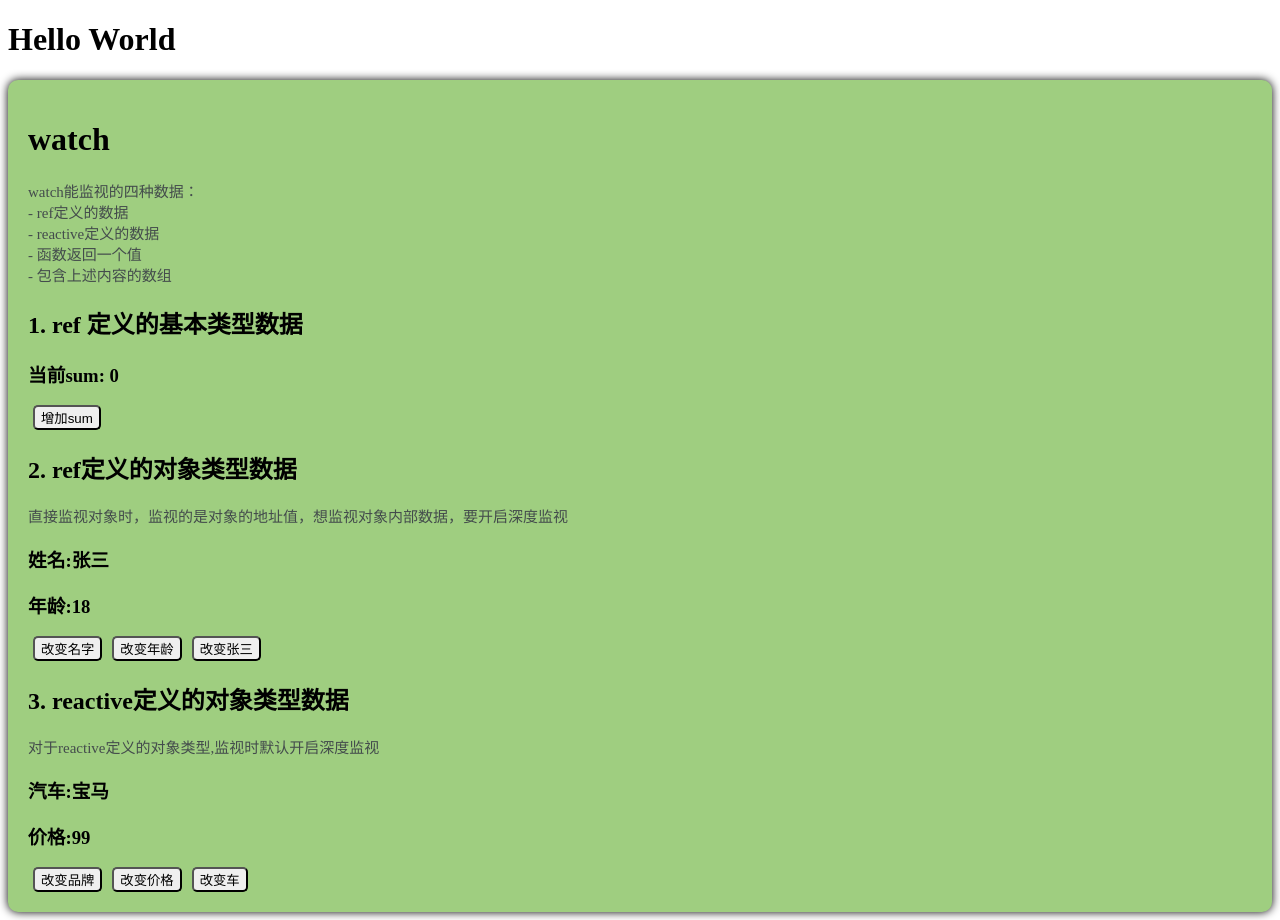
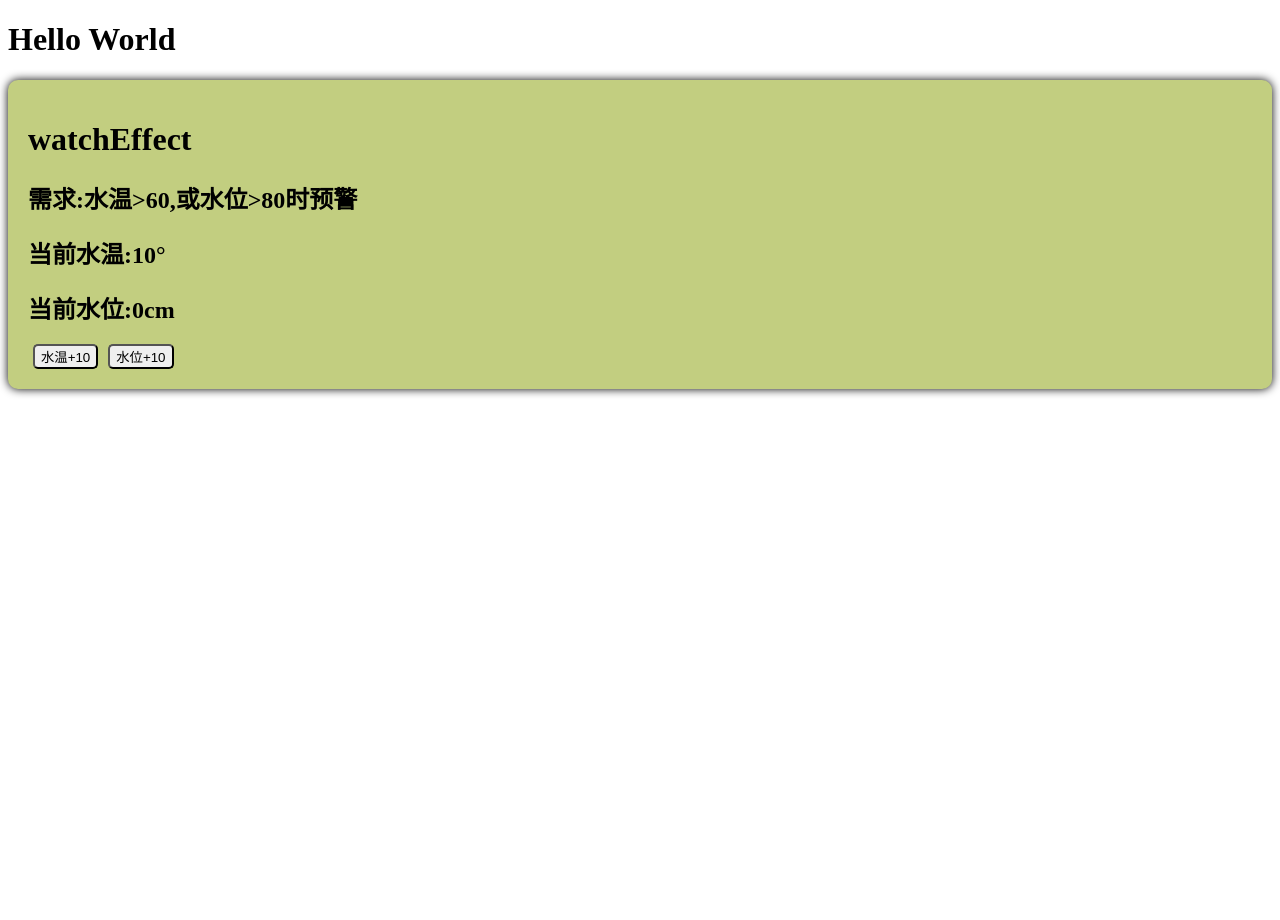
Before and after one commit to chaos-03x/vue-learning, a Vue app: page / in a window 1280 px wide. After the commit the page ends 800 px from the top, so only its background shows below. Built offline with nearby package versions, Linux system fonts and the light colour scheme; the HTML template or start-up script is replaced by a standard one.

Commit message:
学习watch和watchEffect

```diff
--- a/src/App.vue
+++ b/src/App.vue
@@ -5,7 +5,9 @@
         <Person_vue3/>
         <vfor/> -->
         <!-- <Computed/> -->
-        <watch/>
+        <!-- <watch_1/>
+        <watch_2/> -->
+        <watchEffect/>
     </div>
 
 </template>
@@ -15,9 +17,11 @@ import Person_vue2 from './components/Person_vue2.vue'
 import Person_vue3 from './components/Person_vue3.vue'
 import vfor from './components/V-for.vue'
 import Computed from './components/Computed.vue'
-import watch from './components/Watch.vue'
+import watch_1 from './components/Watch_1.vue'
+import watch_2 from './components/Watch_2.vue'
+import watchEffect from './components/watchEffect.vue'
 
 export default {
-    components: {Person_vue2,Person_vue3,vfor,Computed,watch}
+    components: {Person_vue2,Person_vue3,vfor,Computed,watch_1,watch_2,watchEffect}
 }
 </script>
--- a/src/components/Watch.vue
+++ /dev/null
@@ -1,109 +0,0 @@
-<template>
-    <div id="box">
-        <h1>watch</h1>
-        <span>
-            watch能监视的四种数据：<br>
-            - ref定义的数据<br>
-            - reactive定义的数据<br>
-            - 函数返回一个值<br>
-            - 包含上述内容的数组<br>
-        </span>
-
-        <h2>1. ref 定义的基本类型数据</h2>
-        <h3>当前sum: {{ sum }}</h3>
-        <button @click="changeSum">增加sum</button><br>
-
-        <h2>2. ref定义的对象类型数据</h2>
-        <span>直接监视对象时，监视的是对象的地址值，想监视对象内部数据，要开启深度监视</span>
-        <h3>姓名:{{ person.name }}</h3>
-        <h3>年龄:{{ person.age }}</h3>
-        <button @click="changeName">改变名字</button>
-        <button @click="changAge">改变年龄</button>
-        <button @click="changPerson">改变张三</button>
-
-        <h2>3. reactive定义的对象类型数据</h2>
-        <span>对于reactive定义的对象类型,监视时默认开启深度监视</span>
-        <h3>汽车:{{ car.brand }}</h3>
-        <h3>价格:{{ car.price }}</h3>
-        <button @click="changeBrand">改变品牌</button>
-        <button @click="changPrice">改变价格</button>
-        <button @click="changCar">改变车</button>
-    </div>
-</template>
-
-<script setup>
-defineOptions({name:'watch'})
-import {ref,reactive,watch} from 'vue'
-
-/** 情况一 */
-let sum = ref(0)
-function changeSum(){
-    sum.value++
-}
-watch(sum,(newValue,oldValue) => {
-    console.log('sum变化:',newValue,oldValue);
-})
-// 如何停止监视：watch的返回值是一个函数，作用是停止监视
-// const stopWatch = watch()
-
-
-/** 情况二 */
-let person = ref({
-    name:'张三',
-    age:18
-})
-
-function changeName(){
-    person.value.name += '~'
-}
-function changAge(){
-    person.value.age += 1
-}
-function changPerson(){
-    person.value = {name:'李四',age:108}
-}
-
-watch(person,(newVal,oldVal) => {
-    console.log("person变化:",newVal,oldVal)
-},{deep:true}) // 需开启深度监视,才能监视到内部属性变化,负责只能监视到内存地址的改变
-
-
-/** 情况三 */
-let car = reactive({
-    brand:'宝马',
-    price: 99
-})
-
-function changeBrand(){
-    car.brand += '~'
-}
-function changPrice(){
-    car.price += 1
-}
-function changCar(){
-    Object.assign(car,{brand:"奥迪",price:9999})
-}
-watch(car,(newVal,oldVal) => {
-    console.log("car改变:",newVal,oldVal);
-})
-
-</script>
-
-<style scoped>
-#box {
-    background-color: rgb(159, 206, 128);
-    box-shadow: 0 0 10px;
-    border-radius: 10px;
-    padding: 20px;
-}
-
-button {
-    margin: 0 5px;
-    border-radius: 5px;
-}
-
-span {
-    font-size: 15px;
-    color: rgb(68, 76, 76);
-}
-</style>
--- /dev/null
+++ b/src/components/Watch_1.vue
@@ -0,0 +1,113 @@
+<template>
+    <div id="box">
+        <h1>watch_1</h1>
+        <span>
+            watch能监视的四种数据：<br>
+            - ref定义的数据<br>
+            - reactive定义的数据<br>
+            - 返回一个值的函数<br>
+            - 包含上述内容的数组<br>
+        </span>
+
+        <h2>1. ref 定义的基本类型数据</h2>
+        <h3>当前sum: {{ sum }}</h3>
+        <button @click="changeSum">增加sum</button>
+
+        <h2>2. ref定义的对象类型数据</h2>
+        <span>直接监视对象时，监视的是对象的地址值，想监视对象内部数据，要开启深度监视</span>
+        <h3>姓名:{{ person.name }}</h3>
+        <h3>年龄:{{ person.age }}</h3>
+        <button @click="changeName">改变名字</button>
+        <button @click="changAge">改变年龄</button>
+        <button @click="changPerson">改变张三</button>
+
+        <h2>3. reactive定义的对象类型数据</h2>
+        <span>对于reactive定义的对象类型,监视时默认开启深度监视</span>
+        <h3>汽车:{{ car.brand }}</h3>
+        <h3>价格:{{ car.price }}</h3>
+        <button @click="changeBrand">改变品牌</button>
+        <button @click="changPrice">改变价格</button>
+        <button @click="changCar">改变车</button>
+    </div>
+</template>
+
+<script setup>
+defineOptions({name:'watch_1'})
+import {ref,reactive,watch} from 'vue'
+
+/** 情况一 */
+let sum = ref(0)
+function changeSum(){
+    sum.value++
+}
+watch(sum,(newValue,oldValue) => {
+    console.log('sum变化:',newValue,oldValue);
+})
+// 如何停止监视：watch的返回值是一个函数，作用是停止监视
+// const stopWatch = watch()
+
+
+/** 情况二 */
+
+let person = ref({
+name:'张三',
+age:18
+})
+
+function changeName(){
+person.value.name += '~'
+}
+function changAge(){
+person.value.age += 1
+}
+function changPerson(){
+person.value = {name:'李四',age:108}
+}
+
+watch(person,(newVal,oldVal) => {
+console.log("person变化:",newVal,oldVal)
+},{deep:true}) // 需开启深度监视,才能监视到内部属性变化,负责只能监视到内存地址的改变
+
+
+/** 情况三 */
+let car = reactive({
+    brand:'宝马',
+    price: 99
+})
+
+function changeBrand(){
+    car.brand += '~'
+}
+function changPrice(){
+    car.price += 1
+}
+function changCar(){
+    Object.assign(car,{brand:"奥迪",price:9999})
+}
+watch(car,(newVal,oldVal) => {
+    console.log("car改变:",newVal,oldVal);
+})
+
+
+/** 情况四 */
+
+</script>
+
+<style scoped>
+#box {
+    background-color: rgb(159, 206, 128);
+    box-shadow: 0 0 10px;
+    border-radius: 10px;
+    padding: 20px;
+}
+
+button {
+    margin: 0 5px;
+    border-radius: 5px;
+}
+
+span {
+    font-size: 15px;
+    color: rgb(68, 76, 76);
+}
+</style>
--- /dev/null
+++ b/src/components/Watch_2.vue
@@ -0,0 +1,102 @@
+<template>
+    <div id="box">
+        <h1>watch_2</h1>
+        <span>
+            watch能监视的四种数据：<br>
+            - ref定义的数据<br>
+            - reactive定义的数据<br>
+            - 返回一个值的函数<br>
+            - 包含上述内容的数组<br>
+        </span>
+
+        <h2>4. ref或reactive定义的对象类型数据中的某个属性</h2>
+        <span>若该属性不是对象类型,需写成函数形式.若是对象类型,推荐写成函数形式</span>
+        <h3>姓名:{{ person.name }}</h3>
+        <h3>年龄:{{ person.age }}</h3>
+        <h3>汽车:{{ person.car.c1 }} & {{ person.car.c2 }}</h3>
+        <button @click="changeName">改变名字</button>
+        <button @click="changAge">改变年龄</button>
+        <button @click="changC1">改变车1</button>
+        <button @click="changC2">改变车2</button>
+        <button @click="changCar">改变所有车</button>
+
+        <h2>5. 同时监视多个数据</h2>
+        <span></span>
+        <h3>姓名:{{ person.name }}</h3>
+        <h3>年龄:{{ person.age }}</h3>
+        <h3>汽车:{{ person.car.c1 }} & {{ person.car.c2 }}</h3>
+        <button @click="changeName">改变名字</button>
+        <button @click="changAge">改变年龄</button>
+        <button @click="changC1">改变车1</button>
+        <button @click="changC2">改变车2</button>
+        <button @click="changCar">改变所有车</button>
+    </div>
+</template>
+
+<script setup>
+defineOptions({ name: 'watch_2' })
+import { ref, reactive, watch } from 'vue'
+
+/** 情况四 */
+let person = reactive({
+    name: '张三',
+    age: 18,
+    car: {
+        c1: '奔驰',
+        c2: '宝马'
+    }
+})
+
+function changeName() {
+    person.name += '~'
+}
+function changAge() {
+    person.age += 1
+}
+function changC1() {
+    person.car.c1 = '特斯拉'
+}
+function changC2() {
+    person.car.c2 = '沃尔沃'
+}
+function changCar() {
+    Object.assign(person.car, { c1: '小米', c2: '大米' })
+}
+
+// 监视一个函数返回值
+watch(() => person.name, (val) => {
+    console.log('名字改变:', val);
+})
+watch(() => person.age, (val) => {
+    console.log('年龄改变:', val);
+})
+watch(person.car, (val) => {
+    console.log('汽车改变:', val);
+})
+
+// 情况五:同时监视多个数据,用数组包括函数
+watch([()=>person.name,()=>person.car.c1],(val) => {
+    console.log('同时监视name和car1,发生变化:',val)
+})
+
+
+</script>
+
+<style scoped>
+#box {
+    background-color: rgb(159, 206, 128);
+    box-shadow: 0 0 10px;
+    border-radius: 10px;
+    padding: 20px;
+}
+
+button {
+    margin: 0 5px;
+    border-radius: 5px;
+}
+
+span {
+    font-size: 15px;
+    color: rgb(68, 76, 76);
+}
+</style>
--- /dev/null
+++ b/src/components/watchEffect.vue
@@ -0,0 +1,58 @@
+<template>
+    <div id="box">
+        <h1>watchEffect</h1>
+        <span></span>
+        <h2>需求:水温>60,或水位>80时预警</h2>
+        <h2>当前水温:{{ temp }}°</h2>
+        <h2>当前水位:{{ height }}cm</h2>
+        <button @click="changeTemp">水温+10</button>
+        <button @click="changeHeight">水位+10</button>
+    </div>
+</template>
+
+<script setup>
+defineOptions({ name: 'watchEffect' })
+import { ref, watchEffect } from 'vue'
+
+let temp = ref(10)
+let height = ref(0)
+
+function changeTemp(){
+    temp.value += 10
+}
+function changeHeight(){
+    height.value += 10
+}
+
+// watch实现需求,需要指定两个数据,在数据多的情况下过于复杂
+// watch([temp,height],(val)=>{
+//     // 逻辑省略
+// })
+
+// watchEffect实现需求,函数中用到了哪些属性,就自动监视哪些数据,不用指定
+watchEffect(() => {
+    if(temp.value >= 60 || height.value >= 80){
+        console.log('预警!');
+    }
+})
+
+</script>
+
+<style scoped>
+#box {
+    background-color: rgb(194, 206, 128);
+    box-shadow: 0 0 10px;
+    border-radius: 10px;
+    padding: 20px;
+}
+
+button {
+    margin: 0 5px;
+    border-radius: 5px;
+}
+
+span {
+    font-size: 15px;
+    color: rgb(68, 76, 76);
+}
+</style>
```
